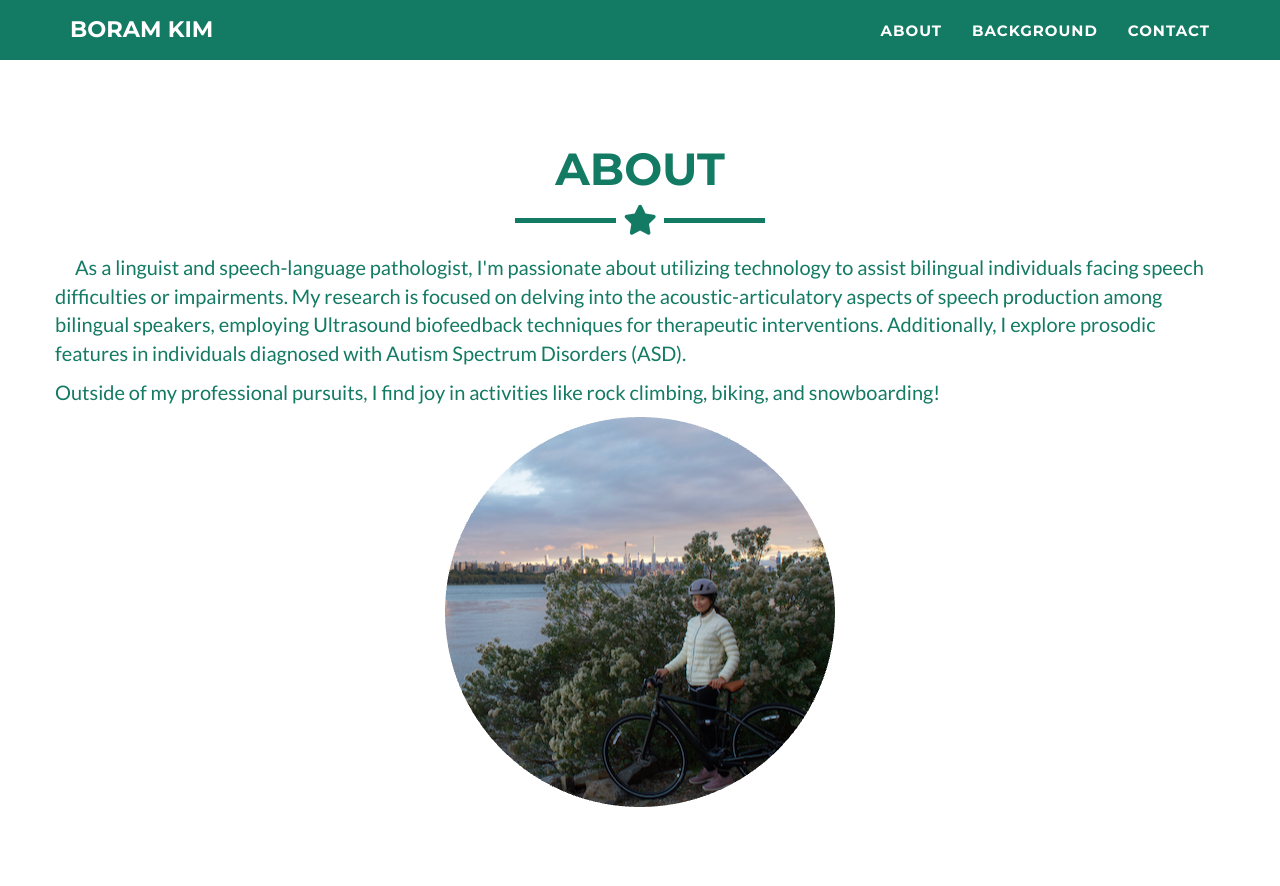
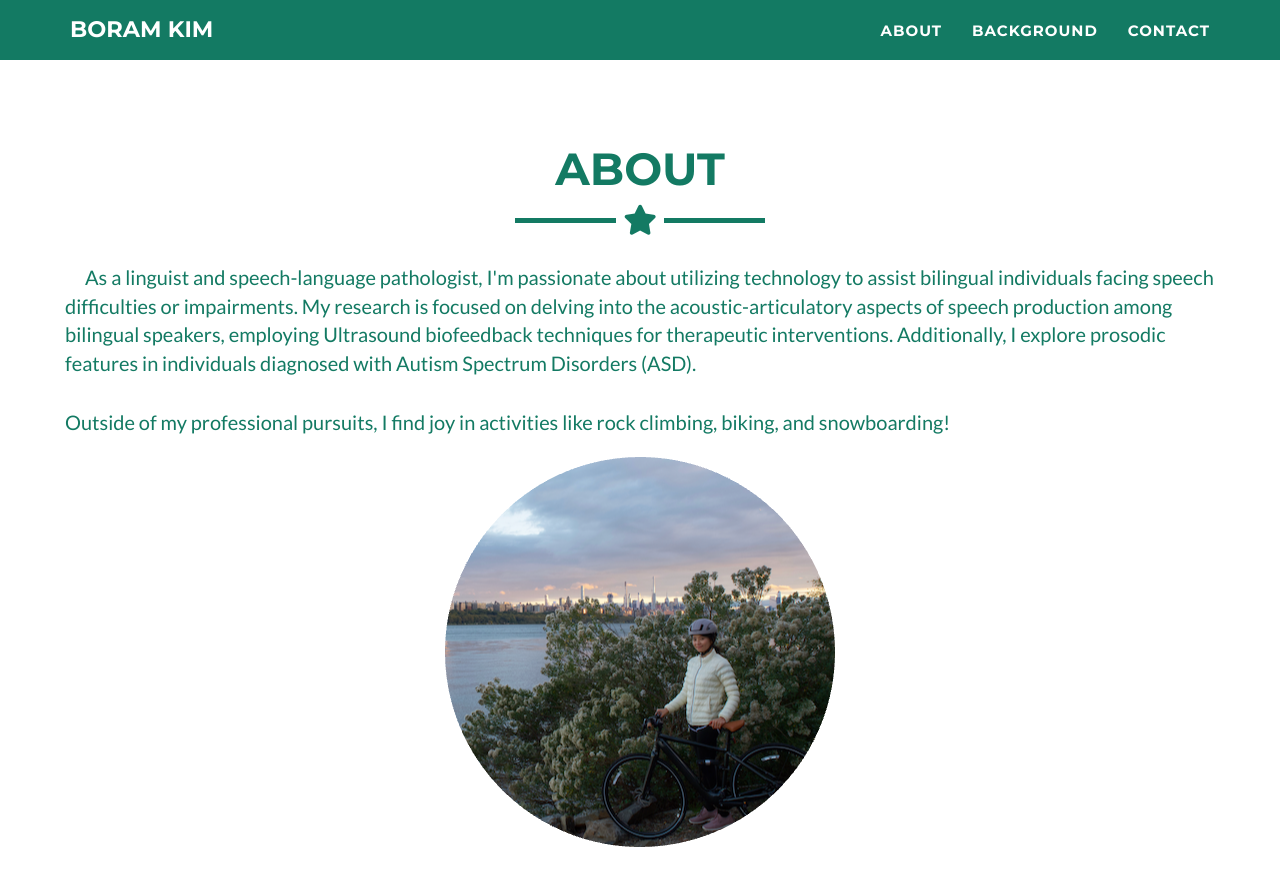
Before and after one commit to drboramkim/drboramkim.github.io, a Jekyll site: the page built from _posts/2024-01-03-education.markdown, in a window 1280 px wide and 900 px high, scrolled down 919 px. Shown: the top 886 px of the window. Built offline with Jekyll 4.4.1, drawn with Linux system fonts in a browser that asks for light colours.

Commit message:
p padding for mobile text

```diff
--- a/_includes/about.html
+++ b/_includes/about.html
@@ -8,10 +8,10 @@
       </div>
     </div>
     <div class="row">
-      <p style="text-indent: 20px;">
+      <p style="text-indent:20px;padding:10px;">
         As a linguist and speech-language pathologist, I'm passionate about utilizing technology to assist bilingual individuals facing speech difficulties or impairments. My research is focused on delving into the acoustic-articulatory aspects of speech production among bilingual speakers, employing Ultrasound biofeedback techniques for therapeutic interventions. Additionally, I explore prosodic features in individuals diagnosed with Autism Spectrum Disorders (ASD).
 </p>
-<p>
+<p style="padding:10px;">
   Outside of my professional pursuits, I find joy in activities like rock climbing, biking, and snowboarding!</p>
   <img src="img/portfolio/biking.png" class="img-responsive" style="margin:auto;">
       <div class="col-lg-4 col-lg-offset-2">
```
